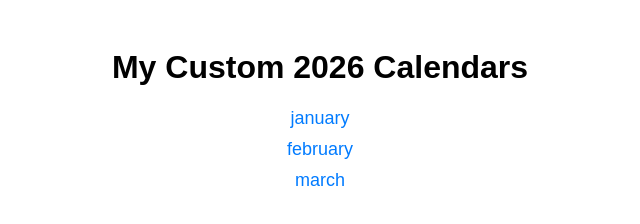
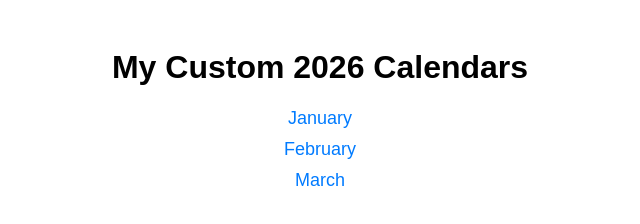
Before and after one commit to Nomms1/Calendar, a plain HTML site: page index.html in a window 1280 px wide. Shown: the full height of the page, 320-960 px from the left. Drawn offline with Linux system fonts and the light colour scheme.

Commit message:
Fix HTML formatting and update month names

```diff
--- a/index.html
+++ b/index.html
@@ -15,9 +15,9 @@
 <body>
     <h1>My Custom 2026 Calendars</h1>
     <ul>
-        <li><a href="january.html">january</a></li>
-        <li><a href="february.html">february</a></li>
-        <li><a href="march.html">march</a></li>
+        <li><a href="january.html">January</a></li>
+        <li><a href="february.html">February</a></li>
+        <li><a href="march.html">March</a></li>
     </ul>
 </body>
 </html>
```
